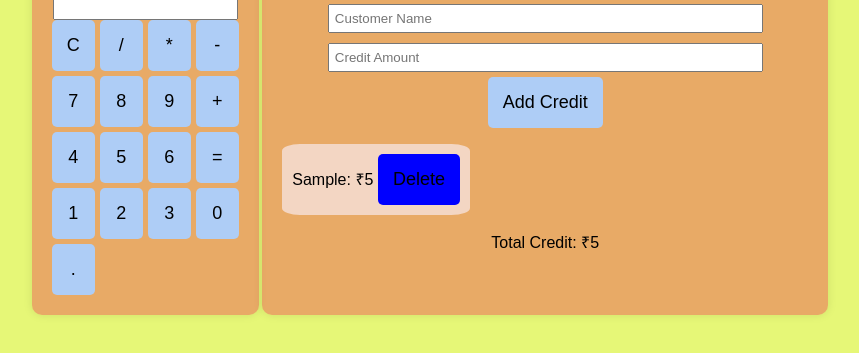
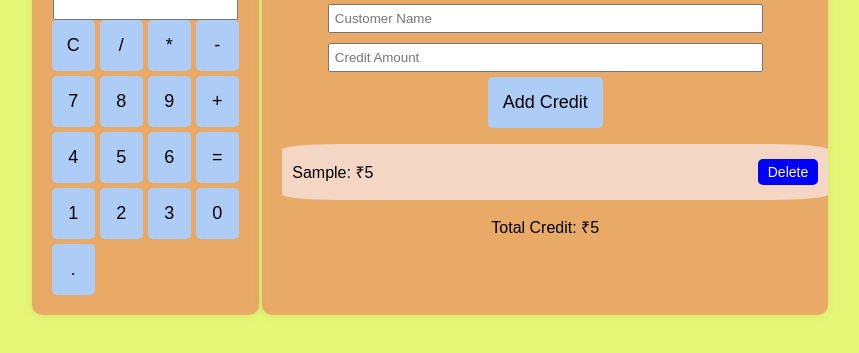
Before and after one commit to Akuttyprince/calculator, a plain HTML site: page index.html in a window 1280 px wide. Both pictures are taken after typing "Sample", "5" into the empty fields and a click on the button "Add Credit". Shown: the part 197-550 px from the top of the page, without its empty margins (210-1069 px from the left). Drawn offline with Linux system fonts and the light colour scheme.

Commit message:
style the delete button

```diff
--- a/index.html
+++ b/index.html
@@ -69,8 +69,23 @@
             text-align: left;
             background-color: rgba(248, 232, 232, 0.721);
             color: rgb(0, 0, 0);
-            width: max-content;
+            width: 100%;
             border-radius: 10%;
+        }
+        .credit-item {
+            display: flex;
+            justify-content: space-between;
+            align-items: center;
+            margin: 5px 0;
+        }
+        .delete-btn {
+            background-color: blue;
+            color: white;
+            padding: 5px 10px;
+            font-size: 14px;
+        }
+        .delete-btn:hover {
+            background-color: darkblue;
         }
     </style>
 </head>
@@ -167,7 +182,8 @@
             creditList.innerHTML = '';
             credits.forEach((credit, index) => {
                 let li = document.createElement('li');
-                li.innerHTML = `${credit.name}: ₹${credit.amount} <button onclick="deleteCredit(${index})" style="background-color: blue; justify-content: flex-end;">Delete</button>`;
+                li.className = 'credit-item';
+                li.innerHTML = `${credit.name}: ₹${credit.amount} <button class="delete-btn" onclick="deleteCredit(${index})">Delete</button>`;
                 creditList.appendChild(li);
             });
         }
@@ -185,7 +201,10 @@
         }
 
         // Load credits when page loads
-        window.onload = displayCredits;
+        window.onload = function() {
+            displayCredits();
+            updateTotal();
+        };
     </script>
 </body>
 
```
